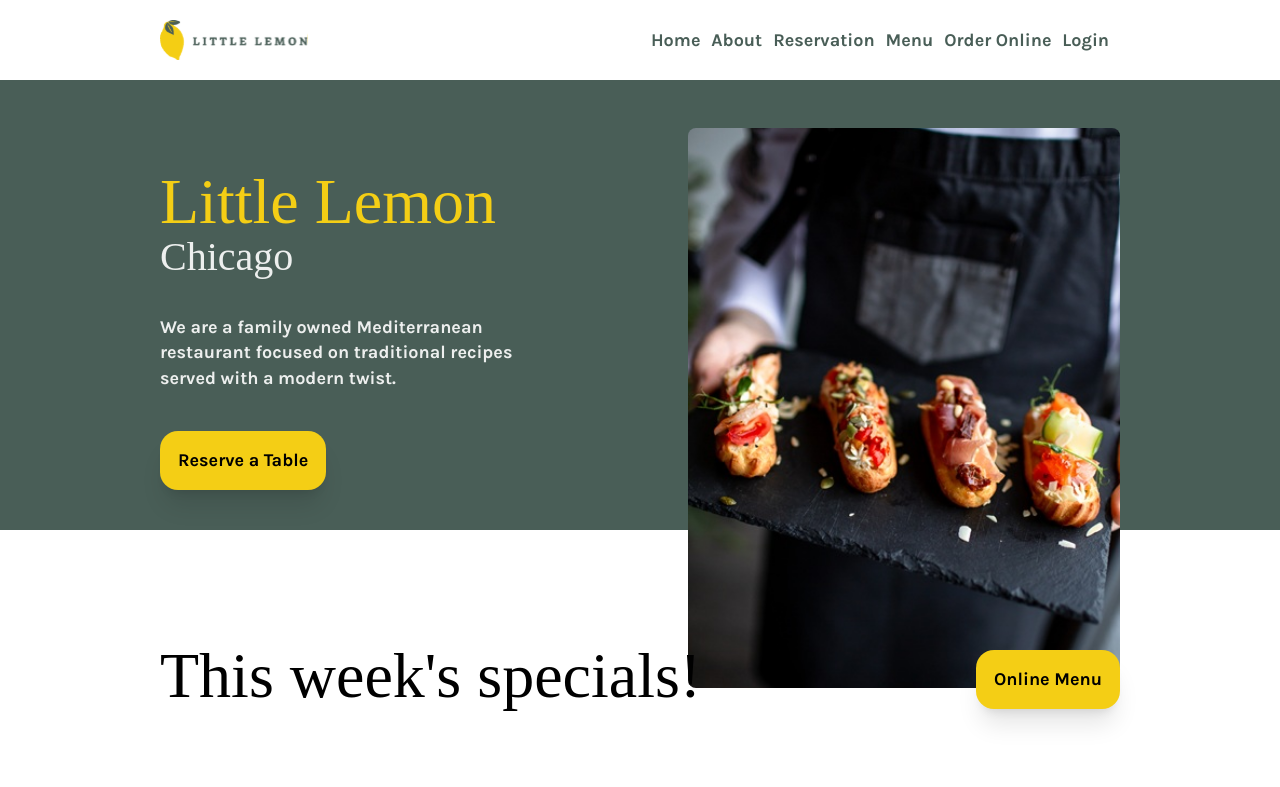
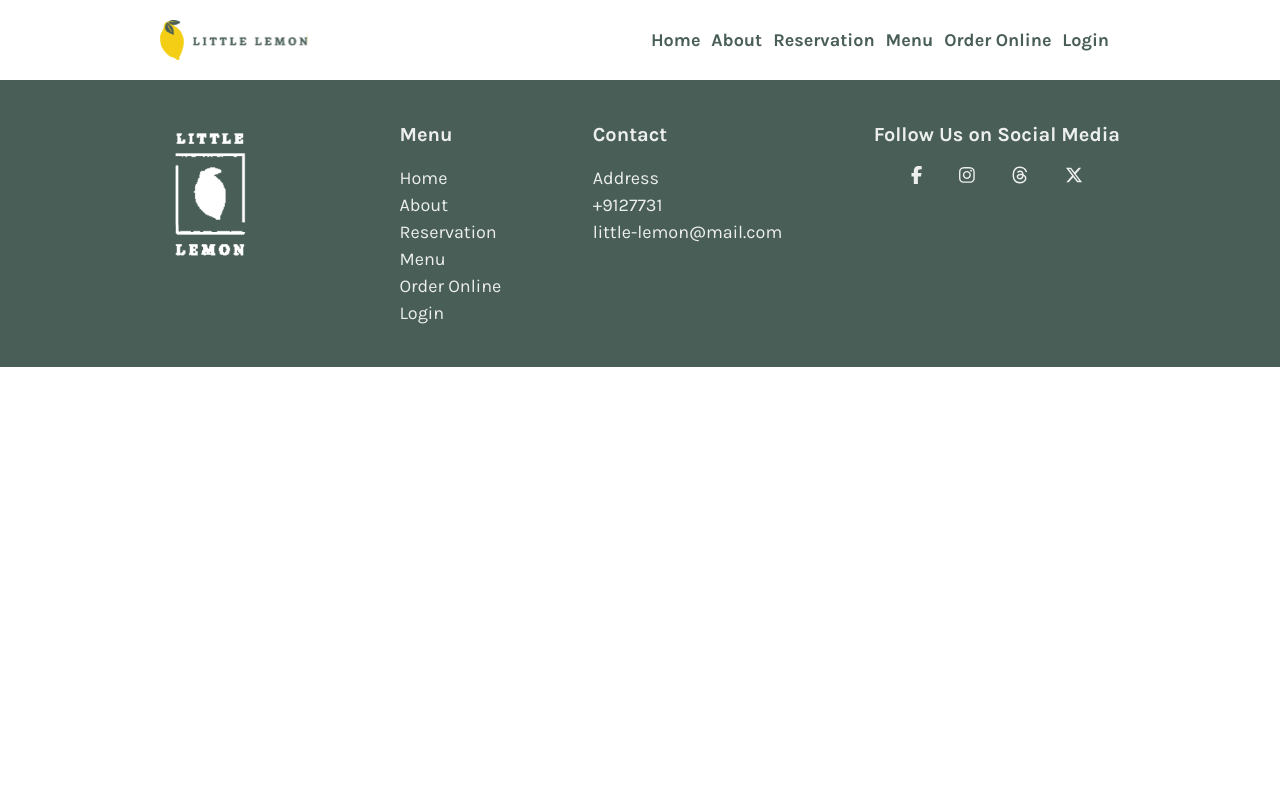
Before and after one commit to rafia-farooq/little-lemon, a React (Create React App) app: page / in a window 1280 px wide. Shown: the top 787 px of the page. Built offline with nearby package versions, Linux system fonts and the light colour scheme; a web font is replaced by a local one.

Commit message:
updated home url in App.js

```diff
--- a/src/App.js
+++ b/src/App.js
@@ -18,7 +18,7 @@
       <Nav/>
       {/* Routes for navigation */}
       <Routes>
-          <Route path="/" element={<Homepage/>}/>
+          <Route path="/little-lemon" element={<Homepage/>}/>
           <Route path="/about-us" element={<AboutUs/>}/>
           <Route path="/book-a-table" element={<Booking/>}/>
           <Route path="/confirmed-booking" element={<ConfirmedBooking/>}/>
```
